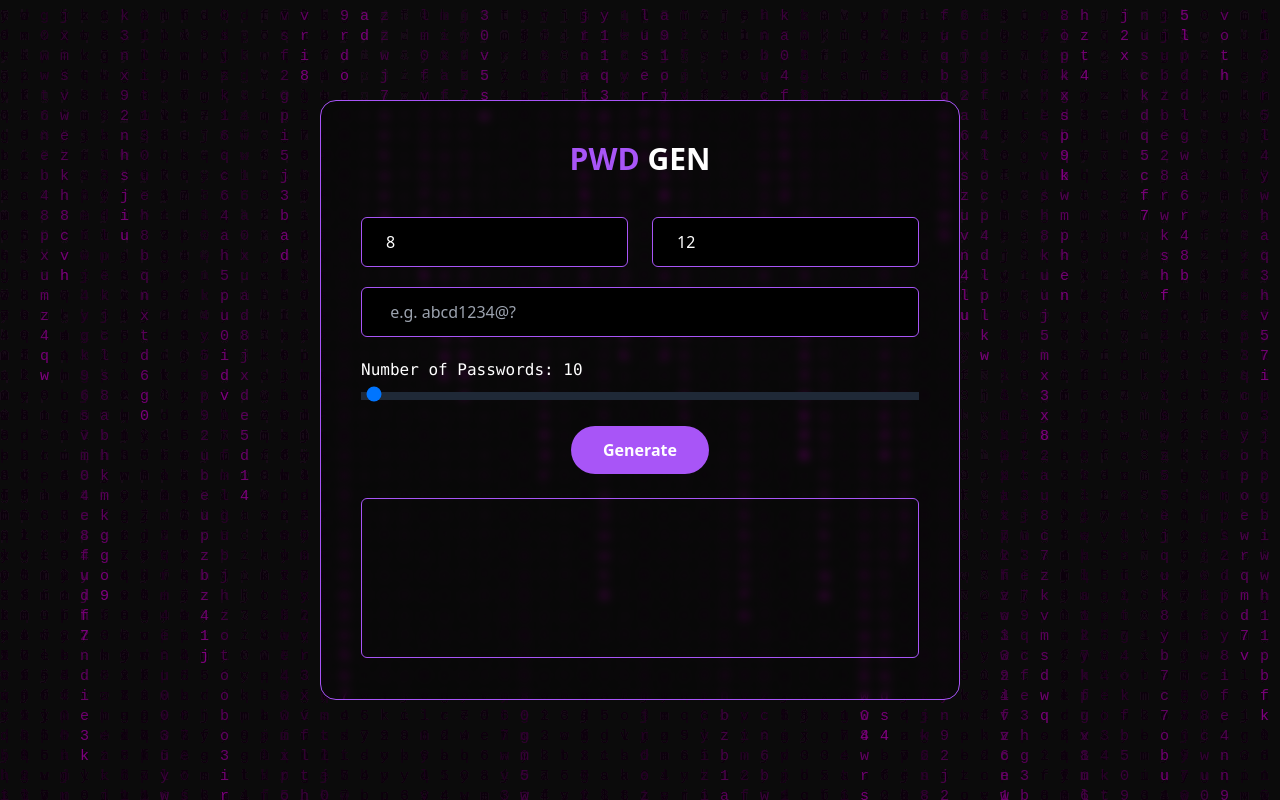
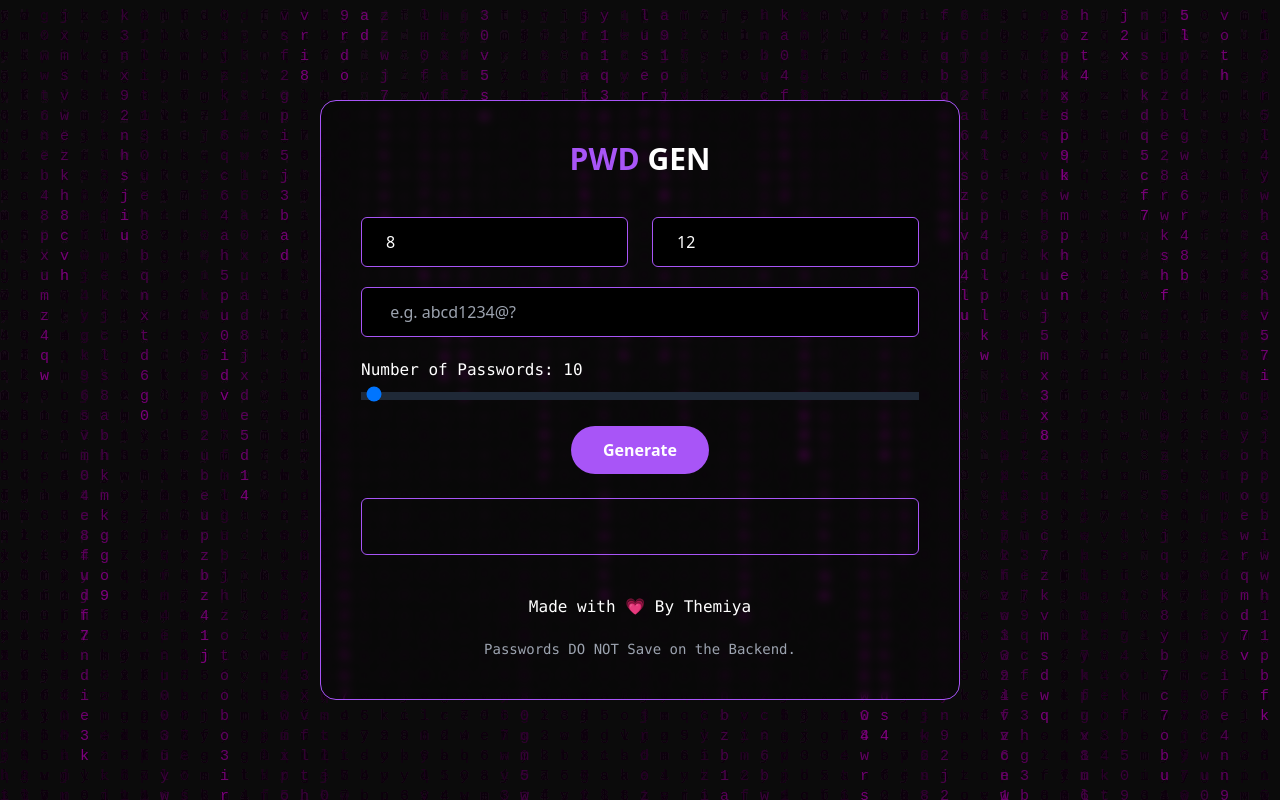
Before and after one commit to themiya-420/pwdgen, a React (Create React App) app: page / in a window 1280 px wide. Built offline with nearby package versions, Linux system fonts and the light colour scheme.

Commit message:
Add some footer texts

```diff
--- a/src/views/Home.js
+++ b/src/views/Home.js
@@ -120,8 +120,18 @@ const Home = () => {
                             </div>
                         ))}
                     </div>
+
+                    <div className='text-white font-mono mt-10'>
+                        Made with 💗 By <a href='https://github.com/themiya-420'>Themiya</a>
+                    </div>
+
+                    <div className='text-gray-400 text-sm font-mono mt-5'>
+                        Passwords DO NOT Save on the Backend.
+                    </div>
                 </div>
             </div>
+
+
         </div>
     );
 }
```
